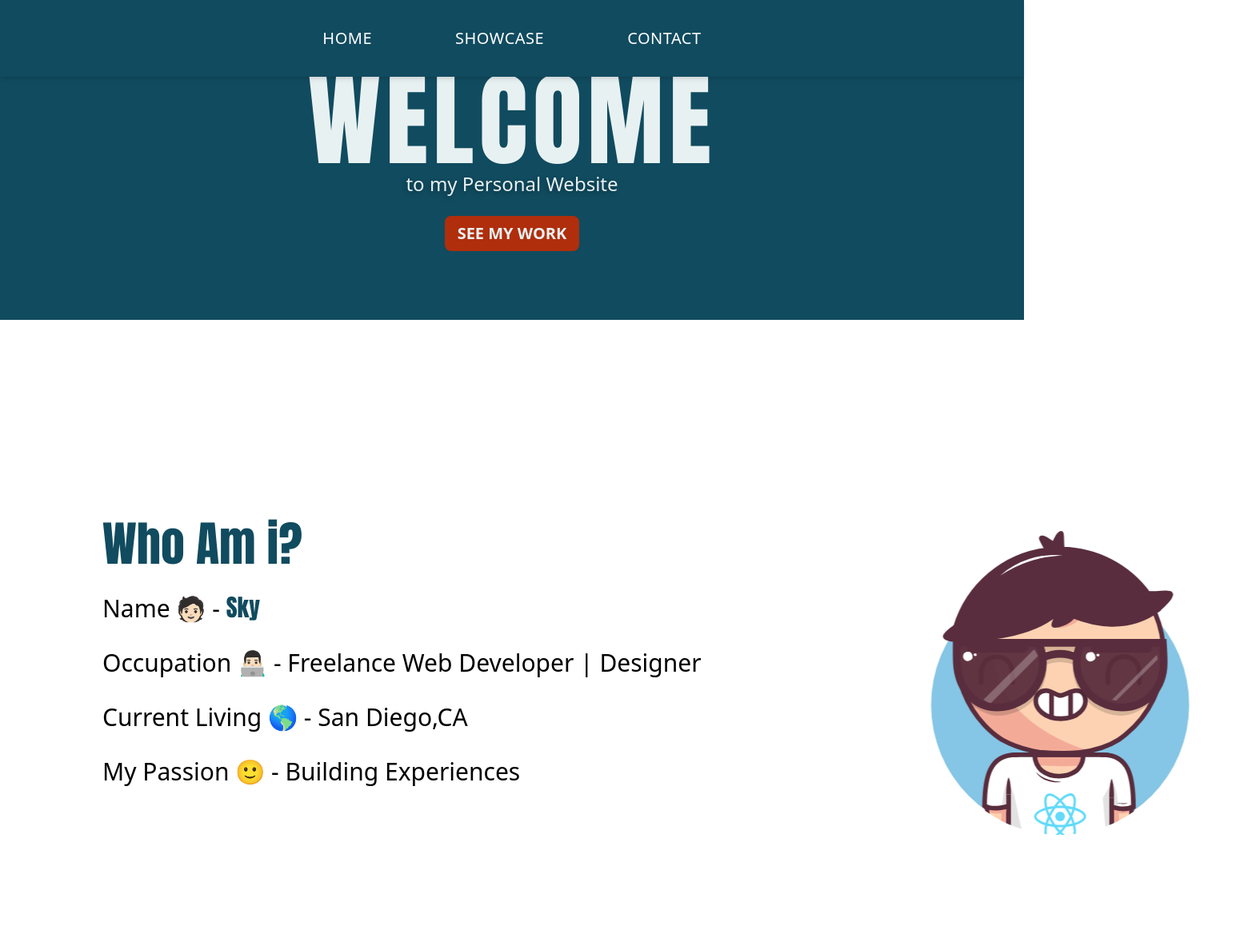
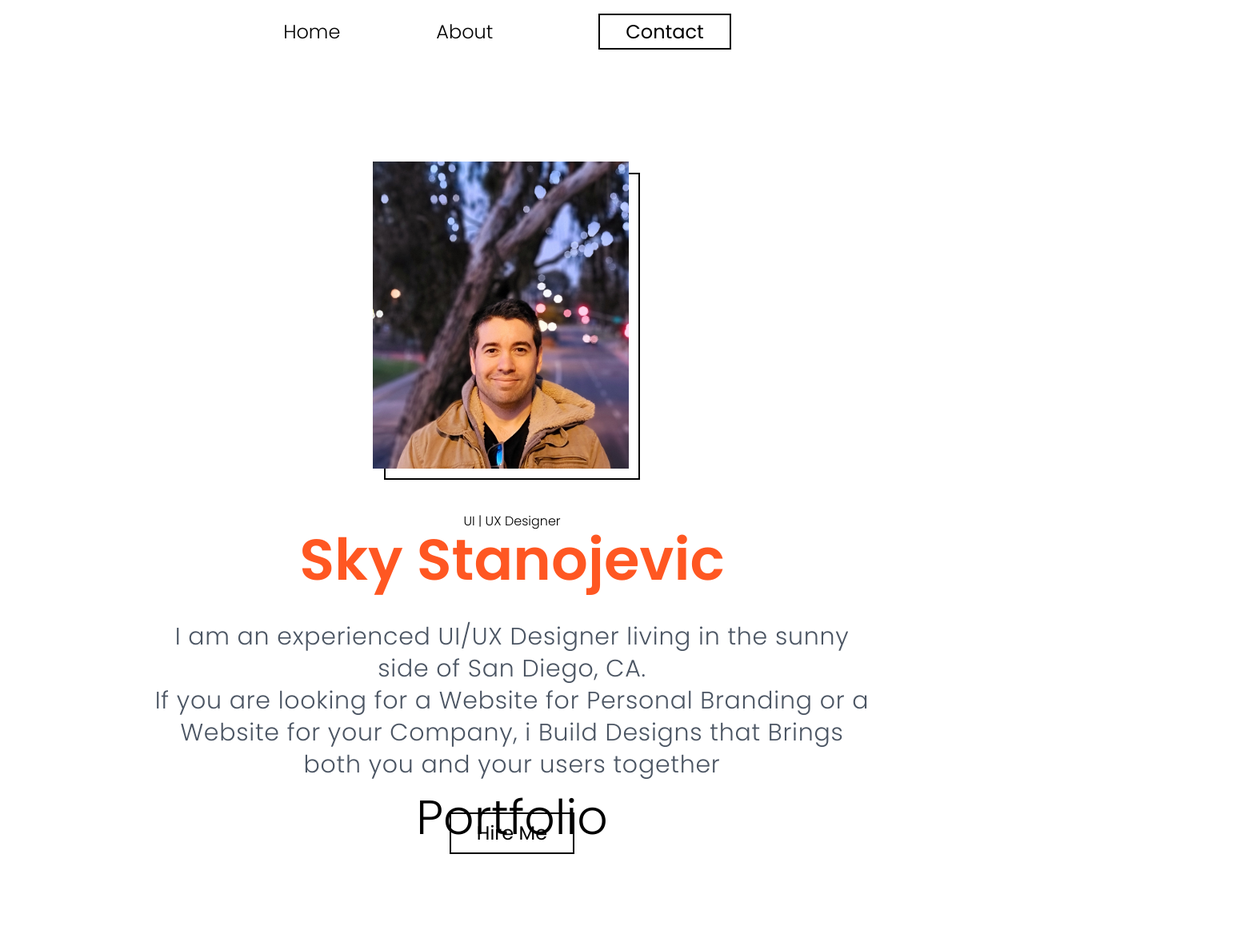
Before and after one commit to skystanoyevitch/sky-portfolio, a React (Create React App) app: page / in a window 1280 px wide. Shown: the top 1183 px of the page at 80% size, 1565 px wide, since content can reach past the window. Built offline with nearby package versions, Linux system fonts and the light colour scheme.

Commit message:
redesigned homepage layout

```diff
--- a/src/Page-components/Main.js
+++ b/src/Page-components/Main.js
@@ -12,8 +12,8 @@ const MainContent = () => {
 		<div id="main-page" className="h-screen w-screen">
 			<Hero />
 			<About />
-			<MyServices />
-			<MainShowcase />
+			{/* <MyServices /> */}
+			{/* <MainShowcase /> */}
 			<MainContact />
 			<Footer />
 		</div>
--- a/src/Page-components/Micro-components/About.js
+++ b/src/Page-components/Micro-components/About.js
@@ -25,24 +25,27 @@ function About() {
 			animate={inView ? "animate" : "initial"}
 			className="container mx-auto max-w-xs py-20 md:max-w-lg xl:p-0 xl:flex lg:max-w-5xl lg:flex lg:p-24 lg:items-center xl:py-44 lg:justify-evenly space-y-20 xl:space-y-0"
 		>
-			<div className="lg:flex-1">
-				<h2 className="text-primary font-anton text-4xl md:text-5xl lg:text-6xl pb-8">
-					Who Am i?
-				</h2>
-				<ul className="text-2xl font-normal xl:text-3xl xl:w-max xl:flex xl:flex-col xl:space-y-8">
-					<li>
-						Name 🧑🏻 -{" "}
-						<span className="font-anton text-primary">Sky</span>
-					</li>
-					<li>Occupation 👨🏻‍💻 - Freelance Web Developer | Designer</li>
-					<li>Current Living 🌎 - San Diego,CA</li>
-					<li>My Passion 🙂 - Building Experiences</li>
+			<div className="container mx-auto">
+				<h1 className="text-center font-poppins font-light text-3xl md:text-3xl lg:text-4xl xl:text-6xl mb-12 xl:mb-32">
+					Portfolio
+				</h1>
+				<ul className="hidden md:visible lg:mx-auto md:flex justify-evenly max-w-2xl md:my-12 lg:my-20 font-poppins lg:text-2xl">
+					<li>All Projects</li>
+					<li>Design</li>
+					<li>Development</li>
+					<li>For Fun</li>
 				</ul>
-			</div>
-			<div className="flex justify-center xl:max-w-3xl xl:pl-52 lg:flex-1">
-				<div
-					className="bg-profileImage bg-cover bg-no-repeat bg-center rounded-full w-60 h-60 md:w-80 md:h-80 xl:w-120 xl:h-120"
-				></div>
+
+				<div className="grid lg:grid-cols-2 gap-x-9 gap-y-9">
+					<div className="border-2 border-black h-96"></div>
+					<div className="border-2 border-black h-96"></div>
+					<div className="border-2 border-black h-96"></div>
+					<div className="border-2 border-black h-96"></div>
+					<div className="border-2 border-black h-96"></div>
+					<div className="border-2 border-black h-96"></div>
+					<div className="border-2 border-black h-96"></div>
+					<div className="border-2 border-black h-96"></div>
+				</div>
 			</div>
 		</motion.section>
 	);
--- a/src/Page-components/Micro-components/FooterNav.js
+++ b/src/Page-components/Micro-components/FooterNav.js
@@ -5,24 +5,24 @@ export const FooterNav = () => {
 	return (
 		<>
 			<nav>
-				<ul className="flex lg:tracking-widest font-bold">
-					<li className="m-6 lg:p-3 font-robotoThin">
-						<NavLink to="/">HOME</NavLink>
+				<ul className="flex font-poppins font-light">
+					<li className="m-6 lg:p-3">
+						<NavLink to="/">Home</NavLink>
 					</li>
-					<li className="m-6 lg:p-3 font-robotoThin">
+					<li className="m-6 lg:p-3">
 						<NavLink
 							to="/Showcase"
 							activeStyle={{ color: "orange" }}
 						>
-							SHOWCASE
+							Showcase
 						</NavLink>
 					</li>
-					<li className="m-6 lg:p-3 font-robotoThin">
+					<li className="m-6 lg:p-3">
 						<NavLink
 							to="/Contact"
 							activeStyle={{ color: "orange" }}
 						>
-							CONTACT
+							Contact
 						</NavLink>
 					</li>
 				</ul>
--- a/src/Page-components/Micro-components/Hero.js
+++ b/src/Page-components/Micro-components/Hero.js
@@ -6,39 +6,44 @@ import { motion } from "framer-motion";
 const buttonVarant = {
 	hover: {
 		scale: 1.2,
-		boxShadow: "5px 5px 0 rgba(0, 0, 0, 0.2)",
+		boxShadow: "5px 5px 0 rgba(255, 87, 34, 0.2)",
 	},
 };
 function Hero() {
 	// const { ref, inView, entry } = useInView();
 	// const { scrollYProgress } = useViewportScroll();
 	return (
-		<div className="h-2/4">
-			<div className="bg-cover bg-primary h-full">
-				<div className="w-full h-full flex place-items-center justify-center">
-					<div className="flex flex-col text-secondary text-center">
-						<h1 className="text-7xl md:text-7xl xl:text-9xl font-anton xl:tracking-wider">
-							WELCOME
+		<div className="grid place-items-center xl:h-3/4 p-10 xl:p-0 lg:mt-24">
+			<div className="container mx-auto">
+				<div className="static mx-auto w-32 h-40 md:w-48 md:h-56 lg:w-80 lg:h-96 border-2 border-black">
+					<div className="relative right-2 bottom-2 lg:right-4 lg:bottom-4 mx-auto w-32 h-40 md:w-48 md:h-56 lg:w-80 lg:h-96 bg-profileImage bg-cover bg-center bg-no-repeat"></div>
+				</div>
+
+				<div className="text-center mt-10 lg:flex lg:flex-col lg:items-center">
+					<p className="font-poppins font-light">
+						UI | UX Designer
+					</p>
+					<h1 className="text-3xl md:text-5xl lg:text-6xl xl:text-7xl lg:font-poppins font-bold text-mainOrange">
+						Sky Stanojevic
 					</h1>
-						<p
-							className="text-xl md:text-xl xl:text-2xl"
-							style={{
-								textShadow: "-2px 2px 6px rgba(0, 0, 0, 0.31)",
-							}}
-						>
-							to my Personal Website
+					<p className="mt-10 font-poppins font-light text-xl leading-7 lg:text-3xl lg:leading-10 text-gray-600 lg:max-w-3xl xl:max-w-4xl lg:tracking-wide">
+						I am an experienced UI/UX Designer living in the sunny
+						side of San Diego, CA.
+						<br/>
+						If you are looking for a Website
+						for Personal Branding or a Website for your Company, i
+						Build Designs that Brings both you and your users
+						together
 					</p>
 					<Link to="/Showcase">
 						<motion.button
 							variants={buttonVarant}
 							whileHover="hover"
-								className="py-1 px-2 lg:px-4 lg:py-2 font-semibold text-md xl:text-xl xl:w-30 mt-4 xl:mt-6 rounded-lg"
-								style={{ background: "#B02E0C" }}
+							className="py-1 px-8 font-poppins text-md xl:text-2xl xl:w-30 border-2 border-black lg:py-2 lg:px-8 mt-8 xl:mt-10"
 						>
-								SEE MY WORK
+							Hire Me
 						</motion.button>
 					</Link>
-					</div>
 				</div>
 			</div>
 		</div>
--- a/src/Page-components/Micro-components/MyServices.js
+++ b/src/Page-components/Micro-components/MyServices.js
@@ -30,7 +30,7 @@ const MyServices = () => {
 					animate={inView ? "animate" : "initial"}
 					className="text-secondary p-8 md:px-16 lg:p-0"
 				>
-					<div className="mx-auto">
+					{/* <div className="mx-auto">
 						<h1 className="text-center font-anton tracking-widest text-4xl md:text-5xl xl:p-8 lg:p-6">
 							MY SERVICES
 						</h1>
@@ -99,7 +99,7 @@ const MyServices = () => {
 								</p>
 							</div>
 						</div>
-					</div>
+					</div> */}
 				</motion.div>
 			</section>
 		</>
--- a/src/Page-components/Nav.js
+++ b/src/Page-components/Nav.js
@@ -4,30 +4,44 @@ import { Link, NavLink } from "react-router-dom";
 
 const Nav = () => {
 	return (
-		<div className="hidden md:visible md:fixed md:shadow-md md:h-24 lg:h-16 xl:h-24 w-screen md:flex md:items-center absolute text-white bg-primary z-10">
-			<nav className="md:flex md:justify-center flex-1">
-				<ul className="flex xl:text-xl p-x tracking-wide">
-					<li className={"m-10 p-3"}>
-						<Link to="/">HOME</Link>
+		<div className="md:flex">
+			<nav className="container mx-auto hidden md:visible md:flex md:justify-center flex-1">
+				<ul className="flex p-x font-poppins font-light lg:text-xl xl:text-2xl text-black place-items-center">
+					<li className={"mb-10 p-3"}>
+						<Link to="/">Home</Link>
 					</li>
-					<li className={"m-10 p-3"}>
+					<li className={"mb-10 md:mx-12 lg:mx-24 p-3"}>
 						<NavLink
 							to="/Showcase"
-							activeStyle={{ color: "orange" }}
+							activeStyle={{
+								color: "#FF5722",
+								fontWeight: "bold",
+							}}
 						>
-							SHOWCASE
+							About
 						</NavLink>
 					</li>
-					<li className={"m-10 p-3"}>
-						<NavLink
-							to="/Contact"
-							activeStyle={{ color: "orange" }}
-						>
-							CONTACT
-						</NavLink>
+					<li className={"mb-10 p-3"}>
+						<button className="p-3">
+							<NavLink
+								to="/Contact"
+								activeStyle={{
+									backgroundColor: "#FF5722",
+									color: "white",
+								}}
+								className="border-solid border-2 border-black md:py-1 md:px-4 lg:py-1 lg:px-8"
+							>
+								Contact
+							</NavLink>
+						</button>
 					</li>
 				</ul>
 			</nav>
+			<div className="container mx-auto flex flex-col items-end p-6 md:hidden space-y-2">
+				<div className="w-8 h-0.5 bg-gray-600"></div>
+				<div className="w-8 h-0.5 bg-gray-600"></div>
+				<div className="w-8 h-0.5 bg-gray-600"></div>
+			</div>
 		</div>
 	);
 };
--- a/src/index.css
+++ b/src/index.css
@@ -2,6 +2,8 @@
 @import url("https://fonts.googleapis.com/css2?family=Rock+Salt&display=swap");
 @import url("https://fonts.googleapis.com/css2?family=Roboto:wght@300&family=Rock+Salt&display=swap");
 @import url("https://fonts.googleapis.com/css2?family=Anton&display=swap");
+@import url("https://fonts.googleapis.com/css2?family=Poppins:wght@300;400;600&display=swap");
+/* @import url('https://fonts.googleapis.com/css2?family=Poppins:wght@600&display=swap'); */
 
 /* Tailwind Imports */
 @tailwind base;
--- a/tailwind.config.js
+++ b/tailwind.config.js
@@ -7,9 +7,10 @@ module.exports = {
 				rockSalt: ['"Rock Salt"', "cursive"],
 				robotoThin: ['"Roboto"', "sans-serif"],
 				anton: ['"Anton"', "sans-serif"],
+				poppins: ['"Poppins"', "sans-serif"],
 			},
 			backgroundImage: (theme) => ({
-				profileImage: "url('./images/bighead.svg')",
+				profileImage: "url('./images/mainpicsky.jpg')",
 				skyCafe: "url('./images/project2snap(1).png')",
 				"this-is-sky": "url('./images/project1snap(1).png')",
 				comingSoon: "url('./images/comingsoonsnap.jpg')",
@@ -44,11 +45,13 @@ module.exports = {
 		}),
 		textColor: (theme) => ({
 			...theme("colors"),
+			mainOrange: "#FF5722",
 			primary: "#114B5F",
 			secondary: "#E8F1F2",
 			paragraph: "#4A5255",
 		}),
 		borderColor: (theme) => ({
+			...theme("colors"),
 			DEFAULT: theme("colors.gray.300", "currentColor"),
 			primary: "#114B5F",
 		}),
```
Also changed, not shown: src/Page-components/Micro-components/MainContact.js (+7 -8 lines), src/Page-components/Micro-components/ShowcaseHero.js (+1 -18 lines), src/images/mainpicsky.jpg (added), 1 other file (tests, documents, lock files or other folders). Lines whose indentation alone changed are shown as unchanged.
